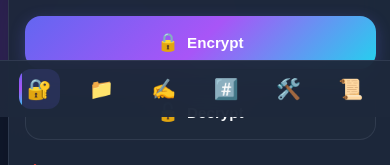
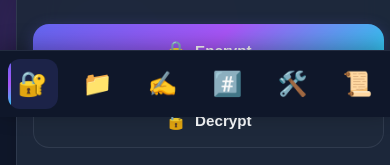
Before and after one commit to punit-patel-work/ECDC, a website: page public/index.html in a window 390 px wide. Shown: the part 727-892 px from the top of the page. Drawn offline with nearby package versions, Linux system fonts and the light colour scheme.

Commit message:
Fix mobile bottom nav: higher z-index, touch-friendly buttons

```diff
--- a/public/styles.css
+++ b/public/styles.css
@@ -1449,7 +1449,11 @@ textarea {
         flex-direction: row;
         border-right: none;
         border-top: 1px solid var(--border-color);
-        z-index: 100;
+        z-index: 9999;
+        background: var(--bg-primary);
+        backdrop-filter: blur(20px);
+        -webkit-backdrop-filter: blur(20px);
+        box-shadow: 0 -4px 20px rgba(0, 0, 0, 0.3);
     }
 
     .sidebar-header {
@@ -1459,30 +1463,52 @@ textarea {
     .sidebar-nav {
         flex-direction: row;
         justify-content: space-around;
-        padding: var(--spacing-sm);
+        width: 100%;
+        padding: var(--spacing-sm) 0;
         gap: 0;
     }
 
     .nav-item {
-        padding: var(--spacing-sm);
+        padding: var(--spacing-sm) var(--spacing-xs);
         flex-direction: column;
-        gap: 2px;
+        gap: 4px;
+        min-width: 50px;
+        min-height: 50px;
+        align-items: center;
+        justify-content: center;
+        border-radius: var(--radius-md);
+        background: transparent;
+        cursor: pointer;
+        -webkit-tap-highlight-color: rgba(99, 102, 241, 0.3);
+        touch-action: manipulation;
+    }
+
+    .nav-item:active {
+        background: rgba(99, 102, 241, 0.2);
+        transform: scale(0.95);
+    }
+
+    .nav-item.active {
+        background: rgba(99, 102, 241, 0.15);
     }
 
     .nav-icon {
-        font-size: 1.25rem;
+        font-size: 1.5rem;
+        line-height: 1;
     }
 
     .nav-label {
         display: block;
-        font-size: 0.6rem;
-    }
-
-    /* Main content full width with bottom padding */
+        font-size: 0.65rem;
+        line-height: 1;
+        white-space: nowrap;
+    }
+
+    /* Main content full width with bottom padding for nav */
     .main-content {
         margin-left: 0;
-        margin-bottom: 70px;
-        padding: var(--spacing-sm);
+        margin-bottom: 80px;
+        padding: var(--spacing-md);
     }
 
     .tab-header {
```
